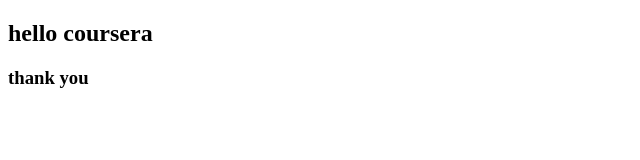
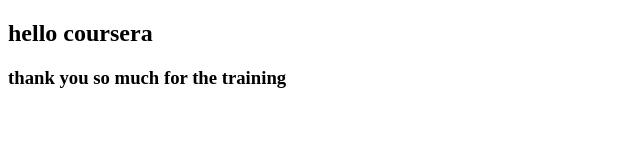
Before and after one commit to jagru13/project-A, a plain HTML site: page index.html in a window 1280 px wide. Shown: the whole page, without its empty margins (0-640 px from the left). Drawn offline with Linux system fonts and the light colour scheme.

Commit message:
next version of web file.

```diff
--- a/index.html
+++ b/index.html
@@ -6,6 +6,6 @@
   </head>
   <body>
 <h2> hello coursera </h2>
-<h3>thank you</h3>
+<h3>thank you so much for the training</h3>
   </body>
 </html>
```
